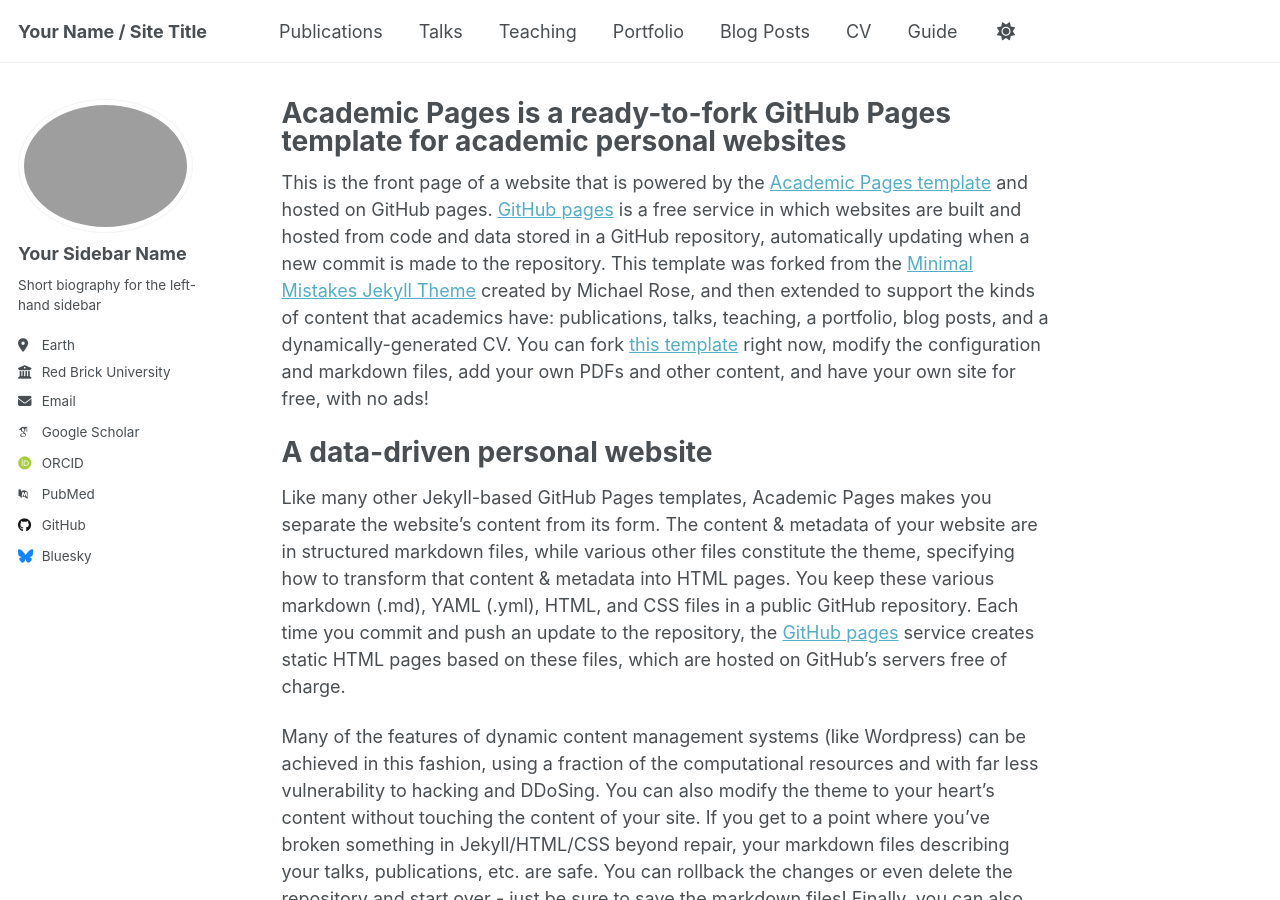
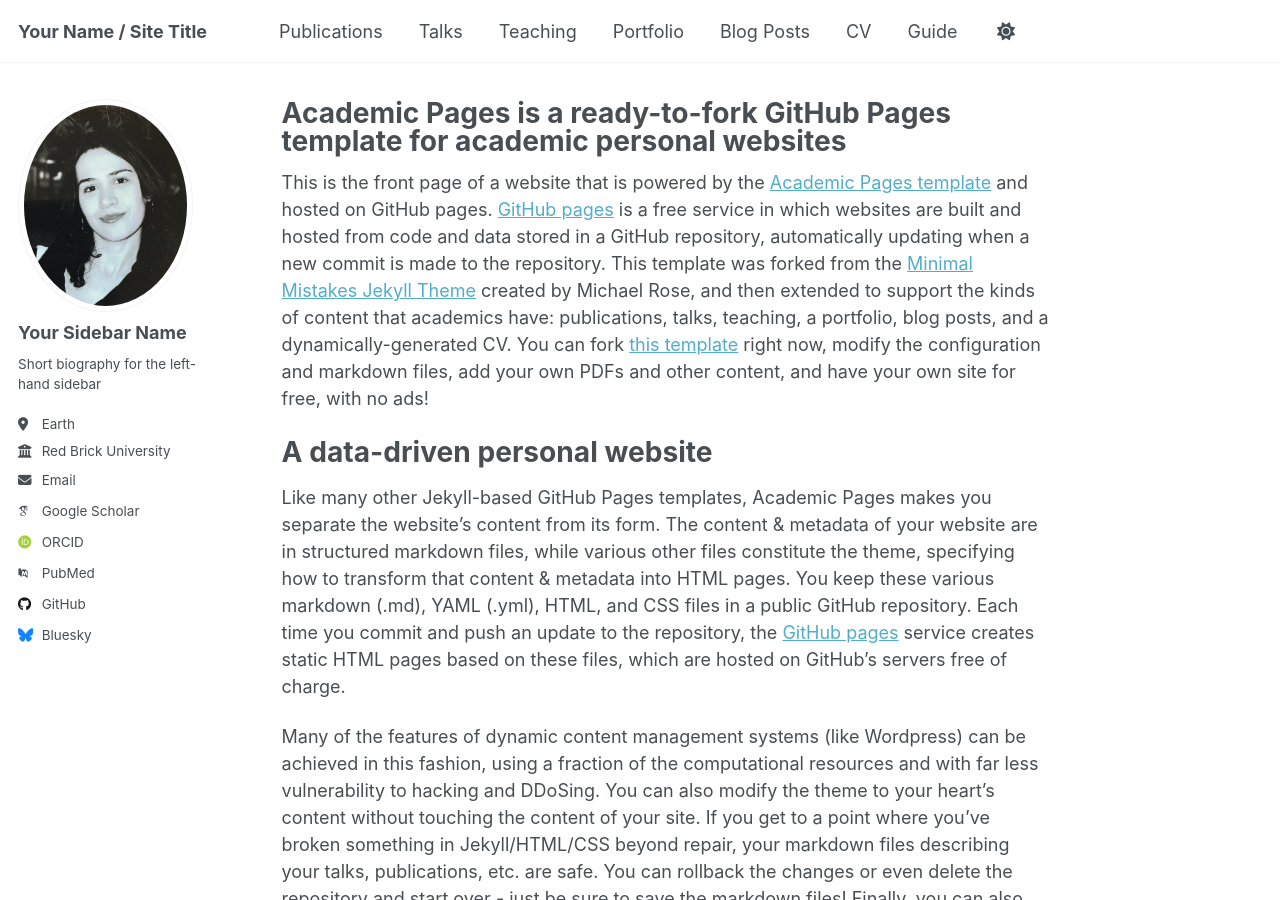
Before and after one commit to menevser/menevser.github.io, a Jekyll site: the page built from _pages/about.md, in a window 1280 px wide and 900 px high. Built offline with Jekyll 4.4.1, drawn with Linux system fonts in a browser that asks for light colours; some web fonts are replaced.

Commit message:
Update _config.yml

```diff
--- a/_config.yml
+++ b/_config.yml
@@ -22,7 +22,7 @@ repository               : "academicpages/academicpages.github.io"
 #               Additional customization can be done by editing /_includes/author-profile.html
 author:
   # Biographic information
-  avatar           : "avatar2.png"
+  avatar           : "avatar2.jpg"
   name             : "Your Sidebar Name"
   pronouns         : # example: "she/her"
   bio              : "Short biography for the left-hand sidebar"
```
